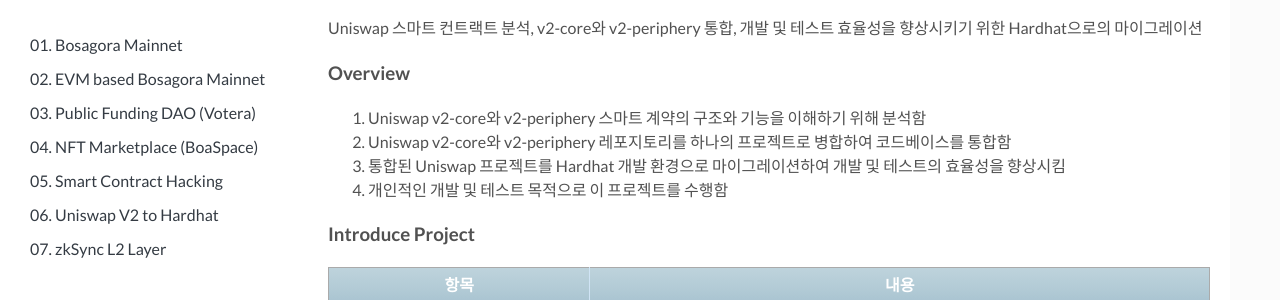
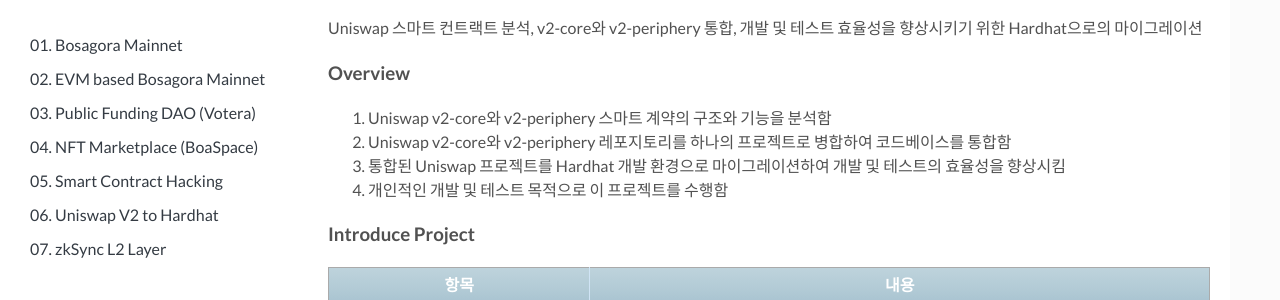
Before and after one commit to linked0/linked0.github.io, a Jekyll site: the page built from _posts/2019-09-06-uniswap-v2-hardhat.markdown, in a window 1280 px wide and 900 px high, scrolled down 1022 px. Shown: the part 299-599 px from the top of the window. Built offline with Jekyll 4.4.1, drawn with Linux system fonts in a browser that asks for light colours; nearby versions of some CDN libraries.

Commit message:
Modify descripton of Uniswap V2 to Hardhat

```diff
--- a/_posts/2019-09-06-uniswap-v2-hardhat.markdown
+++ b/_posts/2019-09-06-uniswap-v2-hardhat.markdown
@@ -35,7 +35,7 @@
 Uniswap 스마트 컨트랙트 분석, v2-core와 v2-periphery 통합, 개발 및 테스트 효율성을 향상시키기 위한 Hardhat으로의 마이그레이션
 
 ### Overview
-1. Uniswap v2-core와 v2-periphery 스마트 계약의 구조와 기능을 이해하기 위해 분석함
+1. Uniswap v2-core와 v2-periphery 스마트 계약의 구조와 기능을 분석함
 2. Uniswap v2-core와 v2-periphery 레포지토리를 하나의 프로젝트로 병합하여 코드베이스를 통합함
 3. 통합된 Uniswap 프로젝트를 Hardhat 개발 환경으로 마이그레이션하여 개발 및 테스트의 효율성을 향상시킴
 4. 개인적인 개발 및 테스트 목적으로 이 프로젝트를 수행함
```
